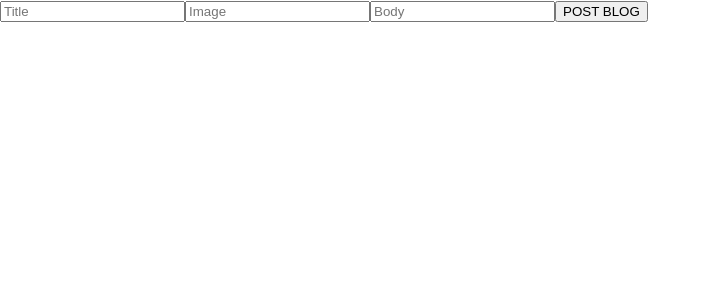
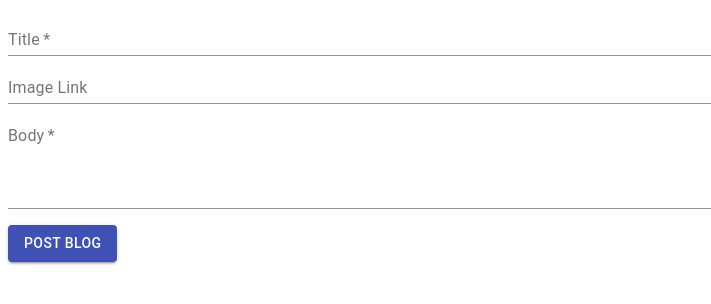
Before and after one commit to JAJAKIM22/Ushirika-blog, a React (Create React App) app: page /post in a window 1280 px wide. Shown: the top 304 px of the page, without its empty margins (0-711 px from the left). Built offline with nearby package versions, Linux system fonts and the light colour scheme.

Commit message:
STYLED POST PAGE

```diff
--- a/src/App.js
+++ b/src/App.js
@@ -4,6 +4,7 @@ import LoginForm from './components/Login';
 import Post from './components/Post';
 import UserAvatar from './components/UserAvatar';
 import Blog from './components/BlogPage';
+import ForgotPassword from './components/ForgotPassword';
 
 function App() {
   return (
@@ -16,6 +17,7 @@ function App() {
                 <Route path="/post" element={ <Post/> } />
                 <Route path="/blog" element={ <Blog/> } />
                 <Route path="/user" element={ <UserAvatar/> } />
+                <Route path='/forgotpassword' element={ <ForgotPassword/> } />
             </Routes>
         </div>
     </Router>
--- /dev/null
+++ b/src/components/ForgotPassword.js
@@ -0,0 +1,123 @@
+// import React, { useState } from 'react';
+
+// const ForgotPassword = () => {
+//     const [email, setEmail] = useState('');
+//     const [message, setMessage] = useState('');
+//     const [isLoading, setIsLoading] = useState(false);
+
+//     const handleSubmit = (e) => {
+//         e.preventDefault();
+//         setIsLoading(true);
+//         fetch('/api/forgot-password', {
+//             method: 'POST',
+//             body: JSON.stringify({ email }),
+//             headers: { 'Content-Type': 'application/json' }
+//         })
+//         .then(response => {
+//             if (!response.ok) {
+//                 throw new Error('Failed to send password reset link');
+//             }
+//             return response.json();
+//         })
+//         .then(data => {
+//             setIsLoading(false);
+//             setMessage(data.message);
+//         })
+//         .catch(error => {
+//             setIsLoading(false);
+//             setMessage(error.message);
+//         });
+//     }
+
+//     return (
+//         <form onSubmit={handleSubmit}>
+//             <label>
+//                 Email:
+//                 <input type="email" value={email} onChange={e => setEmail(e.target.value)} required />
+//             </label>
+//             <button type="submit" disabled={isLoading}>
+//                 Send Reset Password Link
+//             </button>
+//             {message && <p>{message}</p>}
+//         </form>
+//     );
+// }
+
+// export default ForgotPassword;
+
+import React, { useState } from 'react';
+import { makeStyles } from '@material-ui/core/styles';
+import TextField from '@material-ui/core/TextField';
+import Button from '@material-ui/core/Button';
+
+const useStyles = makeStyles(theme => ({
+  form: {
+    '& > *': {
+      margin: theme.spacing(1),
+    },
+  },
+  button: {
+    marginTop: theme.spacing(2),
+  },
+  message: {
+    marginTop: theme.spacing(2),
+    color: 'green',
+  }
+}));
+
+const ForgotPassword = () => {
+    const classes = useStyles();
+    const [email, setEmail] = useState('');
+    const [message, setMessage] = useState('');
+    const [isLoading, setIsLoading] = useState(false);
+
+    const handleSubmit = (e) => {
+        e.preventDefault();
+        setIsLoading(true);
+        fetch('/api/forgot-password', {
+            method: 'POST',
+            body: JSON.stringify({ email }),
+            headers: { 'Content-Type': 'application/json' }
+        })
+        .then(response => {
+            if (!response.ok) {
+                throw new Error('Failed to send password reset link');
+            }
+            return response.json();
+        })
+        .then(data => {
+            setIsLoading(false);
+            setMessage(data.message);
+        })
+        .catch(error => {
+            setIsLoading(false);
+            setMessage(error.message);
+        });
+    }
+
+    return (
+        <form className={classes.form} onSubmit={handleSubmit}>
+            <TextField
+                id="email"
+                label="Email"
+                type="email"
+                value={email}
+                onChange={e => setEmail(e.target.value)}
+                required
+                fullWidth
+            />
+            <Button
+                variant="contained"
+                color="primary"
+                className={classes.button}
+                type="submit"
+                disabled={isLoading}
+            >
+                Send Reset Password Link
+            </Button>
+            {message && <p className={classes.message}>{message}</p>}
+        </form>
+    );
+}
+
+export default ForgotPassword;
--- a/src/components/Login.js
+++ b/src/components/Login.js
@@ -236,7 +236,7 @@ export default function LoginForm() {
               </Button>
               <Grid container>
                 <Grid item xs>
-                  <Link href="#" variant="body2">
+                  <Link href="/forgotpassword" variant="body2">
                     Forgot password?
                   </Link>
                 </Grid>
--- a/src/components/Post.js
+++ b/src/components/Post.js
@@ -1,13 +1,84 @@
-import React, {useState, useEffect} from "react";
+// import React, {useState, } from "react";
+
+// function Post() {
+//     const [title, setTitle] = useState('');
+//     const [image_link, setImage_link] = useState('');
+//     const [body, setBody] = useState('');
+//     const [setSubmitted] = useState(false);
+//     // useEffect(() => {
+//     //         if(submitted) window.location.href = '/home';
+//     //       }, [submitted])
+
+//     function handleSubmit(event) {
+//         const formData = {
+//             title: title,
+//             image_link: image_link,
+//             body: body
+//         };
+//         console.log(formData)
+//         event.preventDefault();
+//         setSubmitted(true);
+
+//         fetch('/api/signup', {
+//             method: 'POST',
+//             headers: {
+//             'Content-Type': 'application/json'
+//             },
+//             body: JSON.stringify(formData)
+
+//     });}
+
+//     return(
+//     <div class= "form" >
+//        <form onSubmit={handleSubmit}  class="newform" className="newform">
+//        <input value={title}
+//          onChange={(e) => setTitle(e.target.value)} placeholder="Title" />
+//        <input value={image_link}
+//          onChange={(e) => setImage_link(e.target.value)} placeholder="Image" />
+//        <input value={body}
+//          onChange={(e) => setBody(e.target.value)} placeholder="Body" />
+//         <input type="submit" value="POST BLOG" />
+//        </form>
+//     </div>
+
+//     )
+// }
+
+// export default Post;
+
+import React, { useState } from 'react';
+import { makeStyles } from '@material-ui/core/styles';
+import TextField from '@material-ui/core/TextField';
+import Button from '@material-ui/core/Button';
+// import { useEffect } from 'react';
+
+const useStyles = makeStyles(theme => ({
+  form: {
+    display: 'flex',
+    flexDirection: 'column',
+    '& > *': {
+      margin: theme.spacing(1),
+    },
+  },
+  button: {
+    marginTop: theme.spacing(2),
+  },
+  message: {
+    marginTop: theme.spacing(2),
+    color: 'green',
+  }
+}));
 
 function Post() {
+    const classes = useStyles();
     const [title, setTitle] = useState('');
     const [image_link, setImage_link] = useState('');
     const [body, setBody] = useState('');
     const [submitted, setSubmitted] = useState(false);
-    useEffect(() => {
-            if(submitted) window.location.href = '/home';
-          }, [submitted])
+
+    // useEffect(() => {
+    //     if(submitted) window.location.href = '/home';
+    // }, [submitted])
 
     function handleSubmit(event) {
         const formData = {
@@ -29,15 +100,42 @@ function Post() {
     });}
 
     return(
-    <div class= "form" >
-       <form onSubmit={handleSubmit}  class="newform" className="newform">
-       <input value={title}
-         onChange={(e) => setTitle(e.target.value)} placeholder="Title" />
-       <input value={image_link}
-         onChange={(e) => setImage_link(e.target.value)} placeholder="Image" />
-       <input value={body}
-         onChange={(e) => setBody(e.target.value)} placeholder="Body" />
-        <input type="submit" value="POST BLOG" />
+    <div className={classes.form}>
+       <form onSubmit={handleSubmit}>
+       <TextField
+                id="title"
+                label="Title"
+                value={title}
+                onChange={(e) => setTitle(e.target.value)}
+                required
+                fullWidth
+            />
+       <TextField
+                id="image_link"
+                label="Image Link"
+                value={image_link}
+                onChange={(e) => setImage_link(e.target.value)}
+                fullWidth
+            />
+       <TextField
+                id="body"
+                label="Body"
+                value={body}
+                onChange={(e) => setBody(e.target.value)}
+                fullWidth
+                multiline
+                required
+                minRows={4}
+            />
+        <Button
+                variant="contained"
+                color="primary"
+                className={classes.button}
+                type="submit"
+                disabled={submitted}
+            >
+                POST BLOG
+        </Button>
        </form>
     </div>
 
--- a/src/components/Signup.js
+++ b/src/components/Signup.js
@@ -234,6 +234,23 @@ export default function SignupForm () {
 
   const sendVerificationEmail = (email) => {
     // code to send verification email
+    fetch('/send-verification-email', {
+      method: 'POST',
+      body: JSON.stringify({ email }),
+      headers: { 'Content-Type': 'application/json' },
+    })
+      .then(response => {
+        if (!response.ok) {
+          throw new Error('Failed to send verification email');
+        }
+        return response.json();
+      })
+      .then(data => {
+        console.log('Verification email sent successfully');
+      })
+      .catch(error => {
+        console.error(error);
+      });
   }
 
   return (
@@ -353,14 +370,9 @@ export default function SignupForm () {
                 Sign Up
               </Button>
               <Grid container>
-                <Grid item xs>
-                  <Link href="#" variant="body2">
-                    Forgot password?
-                  </Link>
-                </Grid>
                 <Grid item>
                   <Link href="/login" variant="body2">
-                    {"Don't have an account? login "}
+                    {"Have an account? login "}
                   </Link>
                 </Grid>
               </Grid>
```
